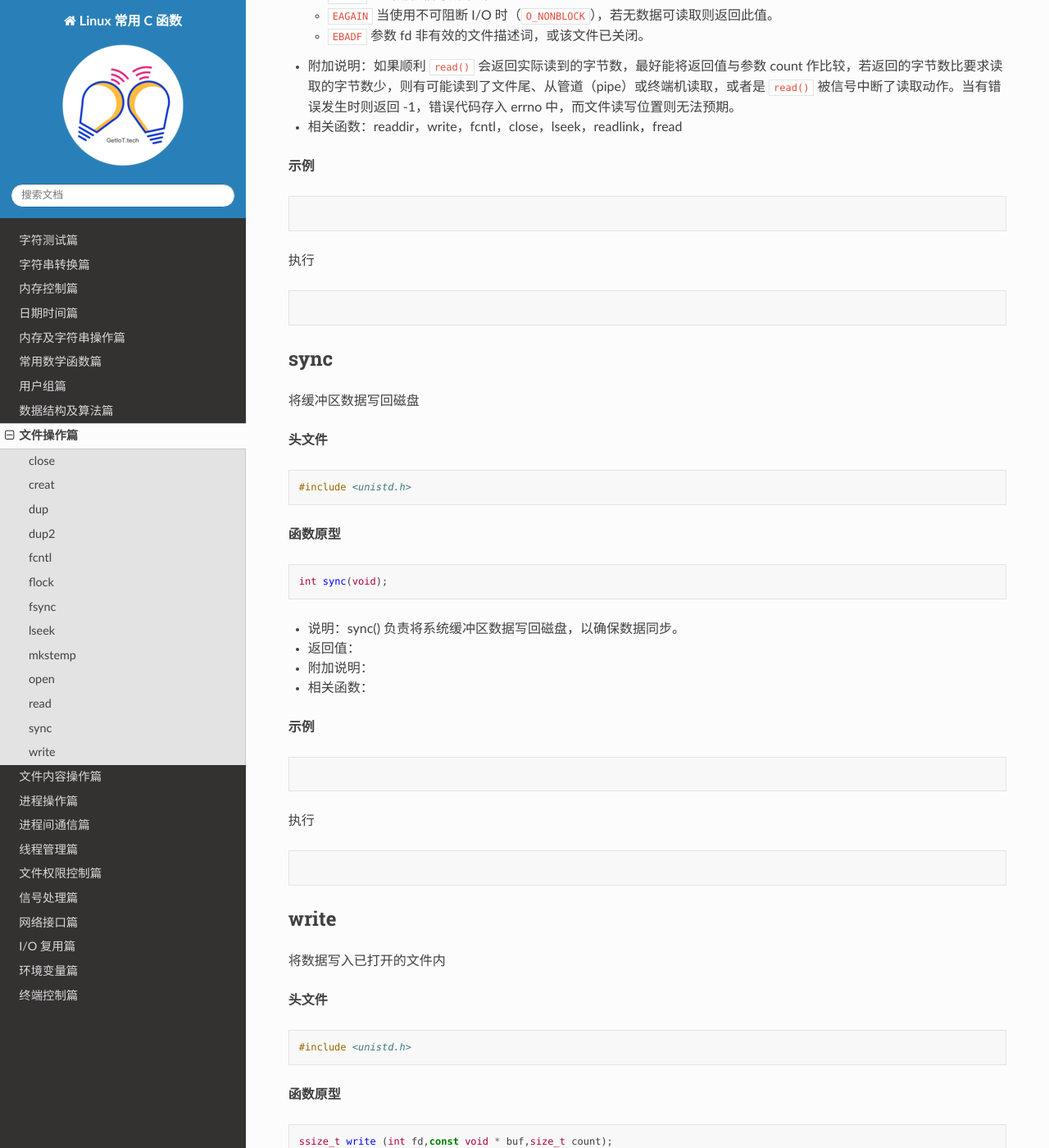
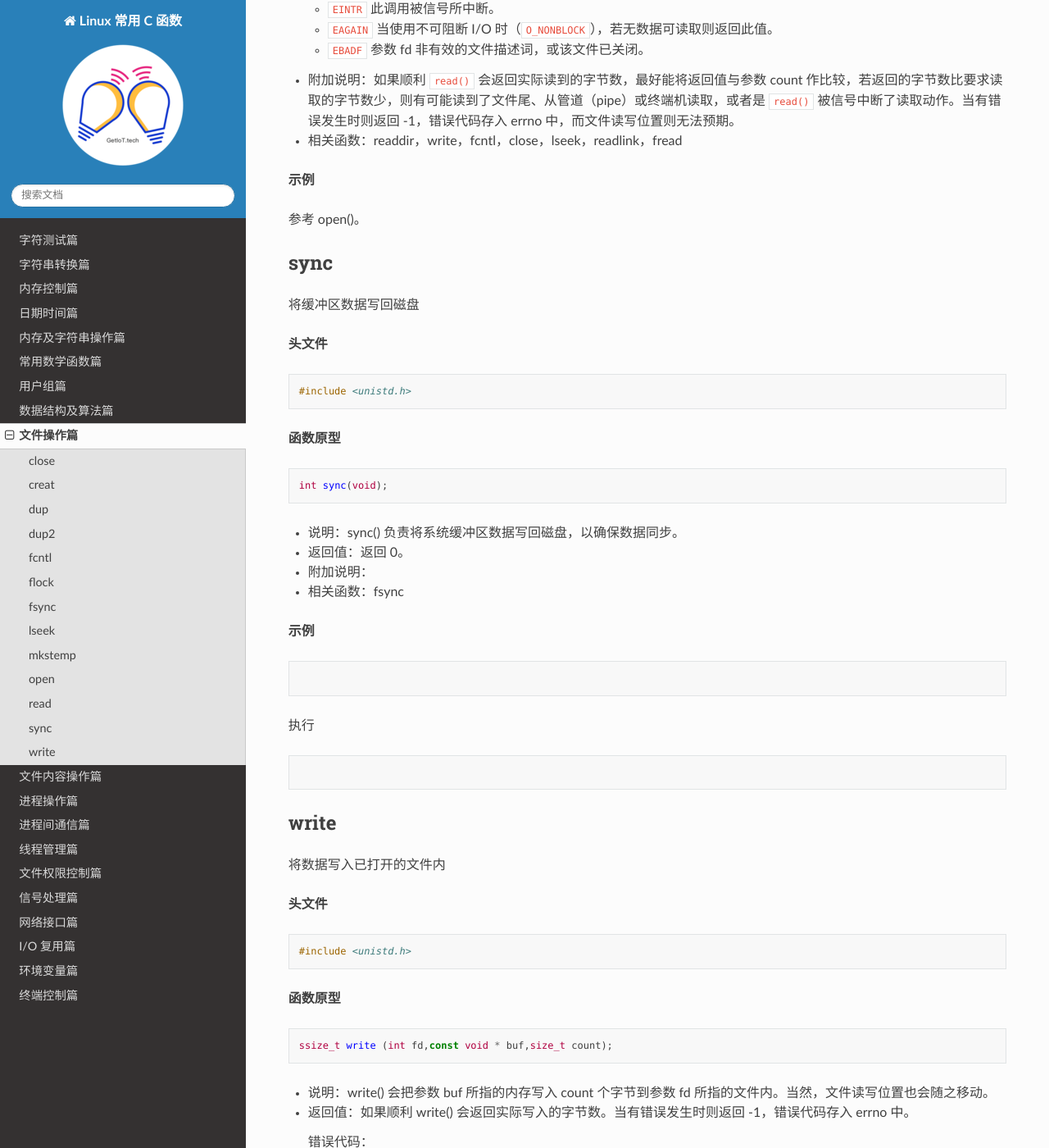
Before and after one commit to getiot/linux-c-functions, a Sphinx documentation site: the page built from source/file.md, in a window 1280 px wide and 1400 px high, scrolled down 11374 px. Shown: the whole window at 82% size. Built offline with Sphinx 7.4.7 and the Read the Docs theme 2.0.0, drawn with Linux system fonts in a browser that asks for light colours; comment, search, counter and statistics services are not loaded; some of the changed text lies outside the part shown.

Commit message:
update 文件操作篇

````diff
--- a/source/file.md
+++ b/source/file.md
@@ -562,15 +563,7 @@
 
 **示例**
 
-```c
-
-```
-
-执行
-
-```shell
-
-```
+参考 open()。
 
 
 sync
@@ -591,9 +584,9 @@
 ```
 
 - 说明：sync() 负责将系统缓冲区数据写回磁盘，以确保数据同步。
-- 返回值：
+- 返回值：返回 0。
 - 附加说明：
-- 相关函数：
+- 相关函数：fsync
 
 **示例**
 
@@ -641,12 +634,4 @@
 
 **示例**
 
-```c
-
-```
-
-执行
-
-```shell
-
-```
+参考 open()。
````
Also changed, not shown: other parts of source/file.md (+7 -6 lines).
